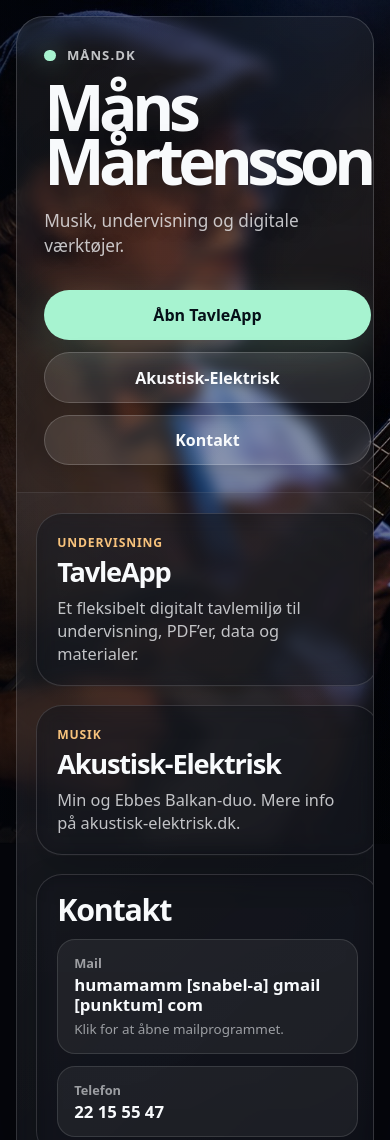
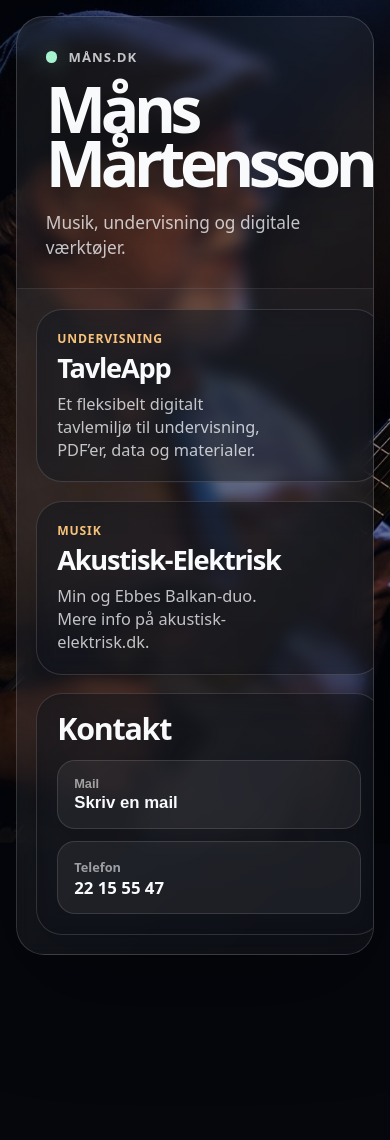
Before and after one commit to maans/hjem, a plain HTML site: page index.html in a window 390 px wide. Shown: the top 1140 px of the page. After the commit the page ends 971 px from the top, so only its background shows below. Drawn offline with Linux system fonts and the light colour scheme; no server answers.

Commit message:
Add files via upload

```diff
--- a/index.html
+++ b/index.html
@@ -92,30 +92,31 @@
       backdrop-filter: blur(8px);
       overflow: hidden;
       display: grid;
-      grid-template-columns: 1.1fr .72fr;
+      grid-template-columns: 1.08fr .78fr;
     }
 
     .identity {
-      padding: clamp(1.7rem, 4vw, 3.5rem);
+      padding: clamp(1.8rem, 4vw, 3.7rem);
       display: flex;
       flex-direction: column;
-      justify-content: space-between;
+      justify-content: center;
       gap: 2rem;
       position: relative;
+      min-height: 540px;
     }
 
     .identity::before {
       content: "";
       position: absolute;
       inset: 0;
-      background:
-        linear-gradient(135deg, rgba(0,0,0,.12), transparent 55%);
+      background: linear-gradient(135deg, rgba(0,0,0,.12), transparent 55%);
       pointer-events: none;
     }
 
     .brand {
       position: relative;
       z-index: 1;
+      max-width: 620px;
     }
 
     .mark {
@@ -156,54 +157,6 @@
       text-shadow: 0 4px 16px rgba(0,0,0,.32);
     }
 
-    .nav {
-      position: relative;
-      z-index: 1;
-      display: flex;
-      flex-wrap: wrap;
-      gap: .75rem;
-      align-items: center;
-    }
-
-    a, button { font: inherit; }
-
-    .button {
-      display: inline-flex;
-      align-items: center;
-      justify-content: center;
-      min-height: 3.15rem;
-      padding: .82rem 1.08rem;
-      border-radius: 999px;
-      border: 1px solid rgba(255,255,255,.18);
-      background: rgba(255,255,255,.10);
-      color: var(--ink);
-      text-decoration: none;
-      cursor: pointer;
-      font-weight: 850;
-      transition: transform .16s ease, background .16s ease, border-color .16s ease;
-      box-shadow: 0 8px 26px rgba(0,0,0,.12);
-    }
-
-    .button.primary {
-      background: var(--accent);
-      color: #061018;
-      border-color: transparent;
-      box-shadow: 0 14px 42px rgba(167,243,208,.18);
-    }
-
-    .button:hover,
-    .button:focus-visible {
-      outline: none;
-      transform: translateY(-1px);
-      background: rgba(255,255,255,.16);
-      border-color: rgba(167,243,208,.44);
-    }
-
-    .button.primary:hover,
-    .button.primary:focus-visible {
-      background: #bbf7d8;
-    }
-
     .side {
       padding: clamp(1.2rem, 3vw, 2rem);
       display: grid;
@@ -215,6 +168,7 @@
       border-left: 1px solid rgba(255,255,255,.09);
     }
 
+    .pane-link,
     .pane {
       border-radius: 26px;
       border: 1px solid rgba(255,255,255,.14);
@@ -222,6 +176,21 @@
       backdrop-filter: blur(10px);
       padding: 1.25rem 1.25rem 1.2rem;
       box-shadow: 0 16px 40px rgba(0,0,0,.14);
+    }
+
+    .pane-link {
+      display: block;
+      text-decoration: none;
+      color: var(--ink);
+      transition: transform .16s ease, background .16s ease, border-color .16s ease;
+    }
+
+    .pane-link:hover,
+    .pane-link:focus-visible {
+      outline: none;
+      transform: translateY(-2px);
+      background: rgba(255,255,255,.10);
+      border-color: rgba(167,243,208,.44);
     }
 
     .eyebrow {
@@ -234,6 +203,7 @@
       margin-bottom: .45rem;
     }
 
+    .pane-link h2,
     .pane h2 {
       margin: 0;
       font-size: clamp(1.7rem, 2.8vw, 2.3rem);
@@ -241,6 +211,7 @@
       letter-spacing: -.045em;
     }
 
+    .pane-link p,
     .pane p {
       margin: .7rem 0 0;
       color: var(--muted);
@@ -249,8 +220,8 @@
       max-width: 22ch;
     }
 
-    .contact h3 {
-      margin: 0 0 .85rem;
+    .contact h2 {
+      margin: 0 0 .95rem;
       font-size: 1.9rem;
       line-height: 1;
       letter-spacing: -.04em;
@@ -261,8 +232,8 @@
       gap: .75rem;
     }
 
-    .contact-item,
-    .contact button {
+    .contact-action,
+    .contact-item {
       width: 100%;
       text-align: left;
       text-decoration: none;
@@ -270,18 +241,19 @@
       border-radius: 18px;
       background: rgba(255,255,255,.06);
       color: var(--ink);
-      padding: .9rem 1rem;
+      padding: .95rem 1rem;
       cursor: pointer;
-      transition: background .16s ease, border-color .16s ease;
+      transition: background .16s ease, border-color .16s ease, transform .16s ease;
     }
 
+    .contact-action:hover,
+    .contact-action:focus-visible,
     .contact-item:hover,
-    .contact-item:focus-visible,
-    .contact button:hover,
-    .contact button:focus-visible {
+    .contact-item:focus-visible {
       outline: none;
       background: rgba(255,255,255,.11);
       border-color: rgba(167,243,208,.40);
+      transform: translateY(-1px);
     }
 
     .label {
@@ -322,20 +294,9 @@
       h1 {
         max-width: none;
       }
-    }
 
-    @media (max-width: 560px) {
-      .nav {
-        flex-direction: column;
-        align-items: stretch;
-      }
-
-      .button {
-        width: 100%;
-      }
-
-      .pane p {
-        max-width: none;
+      .identity {
+        min-height: 0;
       }
     }
   </style>
@@ -351,34 +312,27 @@
           <h1>Måns<br>Mårtensson</h1>
           <p class="tagline">Musik, undervisning og digitale værktøjer.</p>
         </div>
-
-        <nav class="nav" aria-label="Hovedlinks">
-          <a class="button primary" href="https://tavle.måns.dk/">Åbn TavleApp</a>
-          <a class="button" href="https://akustisk-elektrisk.dk/">Akustisk-Elektrisk</a>
-          <button class="button" type="button" onclick="openMail()">Kontakt</button>
-        </nav>
       </section>
 
       <aside class="side" aria-label="Links og kontakt">
-        <section class="pane">
+        <a class="pane-link" href="https://tavle.måns.dk/" aria-label="Åbn TavleApp">
           <span class="eyebrow">Undervisning</span>
           <h2>TavleApp</h2>
           <p>Et fleksibelt digitalt tavlemiljø til undervisning, PDF’er, data og materialer.</p>
-        </section>
+        </a>
 
-        <section class="pane">
+        <a class="pane-link" href="https://akustisk-elektrisk.dk/" aria-label="Åbn Akustisk-Elektrisk">
           <span class="eyebrow">Musik</span>
           <h2>Akustisk-Elektrisk</h2>
           <p>Min og Ebbes Balkan-duo. Mere info på akustisk-elektrisk.dk.</p>
-        </section>
+        </a>
 
         <section class="pane contact" aria-label="Kontakt">
-          <h3>Kontakt</h3>
+          <h2>Kontakt</h2>
           <div class="contact-grid">
-            <button type="button" onclick="openMail()">
+            <button class="contact-action" type="button" onclick="openMail()">
               <span class="label">Mail</span>
-              <span class="value">humamamm [snabel-a] gmail [punktum] com</span>
-              <span class="hint">Klik for at åbne mailprogrammet.</span>
+              <span class="value">Skriv en mail</span>
             </button>
 
             <a class="contact-item" href="tel:+4522155547">
@@ -406,7 +360,6 @@
       folder: "billeder"
     };
 
-    // Fallback-liste, hvis GitHub API-listning ikke virker
     const manualImages = [
       "billeder/slide-01.jpg",
       "billeder/slide-02.jpg",
```
